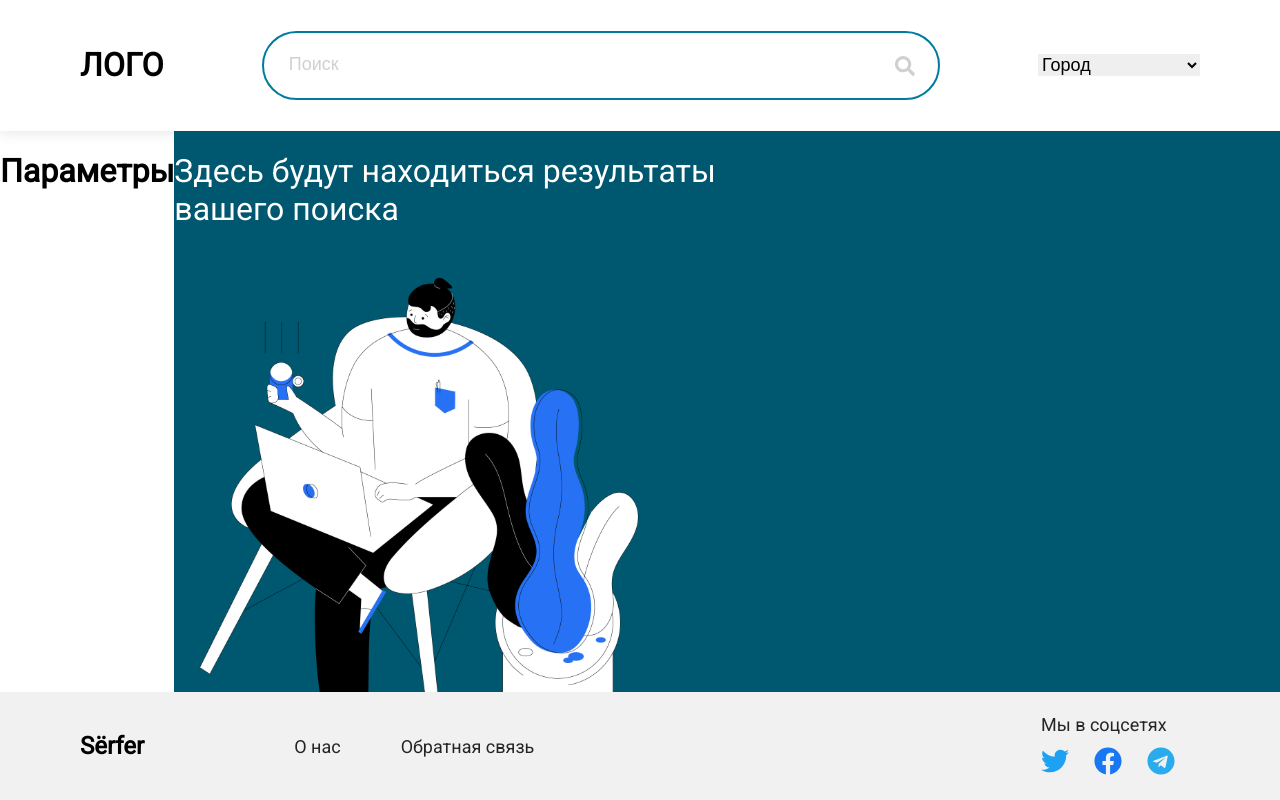
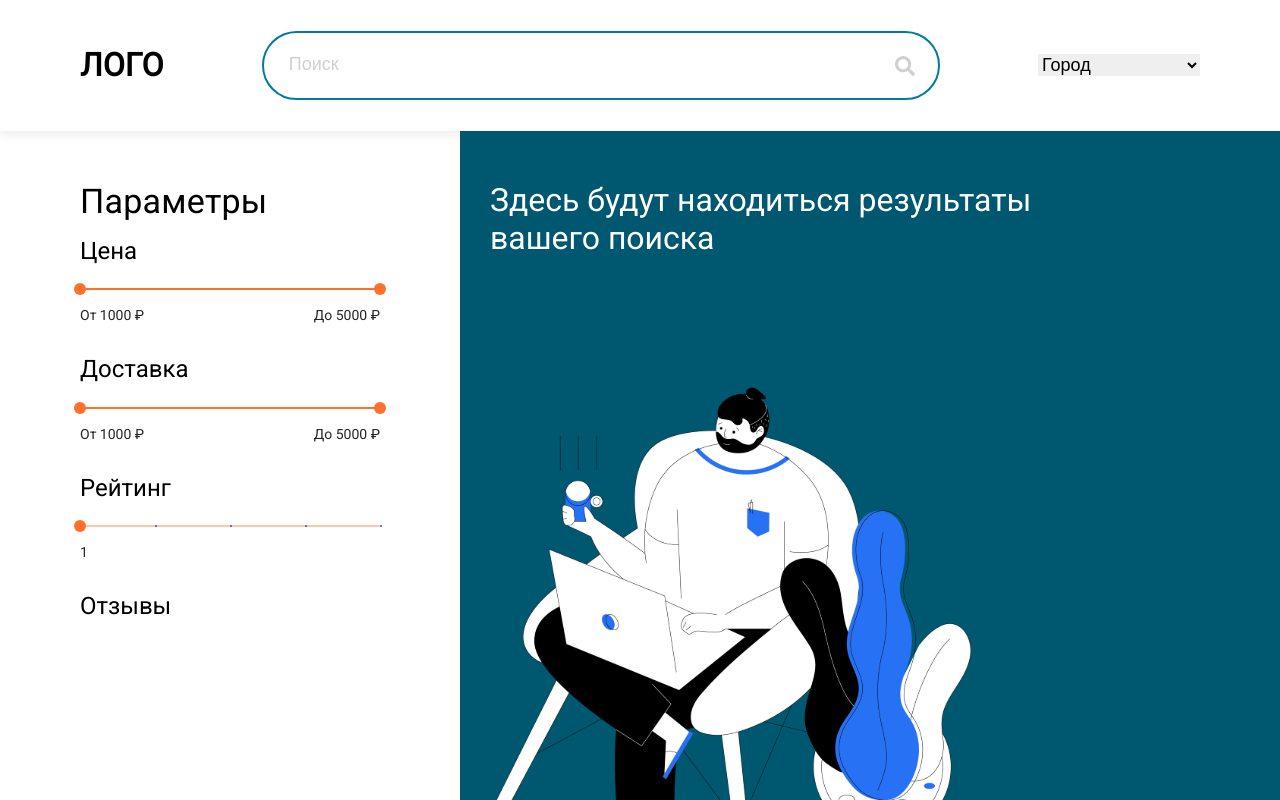
Before and after one commit to Syorfer/Serfer, a Next.js app: page / in a window 1280 px wide. Shown: the top 800 px of the page. Built offline with nearby package versions, Linux system fonts and the light colour scheme.

Commit message:
added material-ui, added sliders, styles update

```diff
--- a/components/Offer/EmptyOffer.jsx
+++ b/components/Offer/EmptyOffer.jsx
@@ -3,8 +3,15 @@ import Image from 'next/image';
 const EmptyOffer = () => {
   return (
     <>
-      <h1 className='offer__title'>Здесь будут находиться результаты вашего поиска</h1>
-      <Image src='/man.svg' alt='man-img' width={500} height={500} />
+      <h1 className='offer__title'>
+        Здесь будут находиться результаты вашего поиска
+      </h1>
+      <Image
+        src='/man.svg'
+        alt='man-img'
+        width={550}
+        height={550}
+      />
     </>
   );
 };
--- a/components/Params/Params.jsx
+++ b/components/Params/Params.jsx
@@ -1,7 +1,23 @@
+import CustomSlider from '../Sliders/CustomSlider';
+import Typography from '@material-ui/core/Typography';
+import RatingSlider from '../Sliders/RatingSlider';
+
 const Params = () => {
-    return (
-        <h1>Параметры</h1>
-     );
-}
+  return (
+    <div className='params'>
+      <Typography variant='h4' gutterBottom>
+        Параметры
+      </Typography>
+      <div className='params__price'>
+        <CustomSlider>Цена</CustomSlider>
+        <CustomSlider>Доставка</CustomSlider>
+        <RatingSlider>Рейтинг</RatingSlider>
+        <Typography id='discrete-slider' variant='h5' gutterBottom>
+          Отзывы
+        </Typography>
+      </div>
+    </div>
+  );
+};
 
 export default Params;
--- /dev/null
+++ b/components/Sliders/CustomSlider.jsx
@@ -0,0 +1,45 @@
+import React from 'react';
+import { makeStyles } from '@material-ui/core/styles';
+import Typography from '@material-ui/core/Typography';
+import Slider from '@material-ui/core/Slider';
+
+const useStyles = makeStyles({
+  root: {
+    width: 300,
+  },
+});
+
+function valuetext(value) {
+  return `${value}°C`;
+}
+
+const CustomSlider = ({ children }) => {
+  const classes = useStyles();
+  const [value, setValue] = React.useState([1000, 5000]);
+
+  const handleChange = (event, newValue) => {
+    setValue(newValue);
+  };
+
+  return (
+    <div className={classes.root}>
+      <Typography id='range-slider' variant='h5' gutterBottom>
+        {children}
+      </Typography>
+      <Slider
+        value={value}
+        onChange={handleChange}
+        min={1000}
+        max={5000}
+        aria-labelledby='range-slider'
+        getAriaValueText={valuetext}
+      />
+      <div className='flex justify-between mb-30'>
+        <p className='params__slider-value'>От {value[0]} ₽</p>
+        <p className='params__slider-value'>До {value[1]} ₽</p>
+      </div>
+    </div>
+  );
+};
+
+export default CustomSlider;
--- /dev/null
+++ b/components/Sliders/RatingSlider.jsx
@@ -0,0 +1,47 @@
+import React from 'react';
+import { makeStyles } from '@material-ui/core/styles';
+import Typography from '@material-ui/core/Typography';
+import Slider from '@material-ui/core/Slider';
+
+const useStyles = makeStyles({
+  root: {
+    width: 300,
+  },
+});
+
+function valuetext(value) {
+  return `${value}°C`;
+}
+
+const RatingSlider = ({ children }) => {
+  const [value, setValue] = React.useState(1);
+  const classes = useStyles();
+
+  const handleChange = (event, newValue) => {
+    setValue(newValue);
+  };
+
+  return (
+    <div className={classes.root}>
+      <Typography id='discrete-slider' variant='h5' gutterBottom>
+        {children}
+      </Typography>
+      <Slider
+        value={value}
+        onChange={handleChange}
+        defaultValue={0}
+        getAriaValueText={valuetext}
+        aria-labelledby='discrete-slider'
+        step={1}
+        marks
+        min={1}
+        max={5}
+      />
+      <div className='flex justify-between mb-30'>
+        <p className='params__slider-value'>{value}</p>
+      </div>
+    </div>
+  );
+};
+
+export default RatingSlider;
--- a/package.json
+++ b/package.json
@@ -27,6 +27,8 @@
     "@fortawesome/free-regular-svg-icons": "^5.15.3",
     "@fortawesome/free-solid-svg-icons": "^5.15.3",
     "@fortawesome/react-fontawesome": "^0.1.14",
+    "@material-ui/core": "^4.11.4",
+    "@material-ui/icons": "^4.11.2",
     "dotenv": "^9.0.2",
     "fastify": "^3.15.1",
     "fastify-nextjs": "^5.4.1",
--- a/styles/main.scss
+++ b/styles/main.scss
@@ -51,15 +51,29 @@ main {
   justify-content: space-between;
 }
 
+.params {
+  padding: 50px 80px 0;
+  &__price {
+    width: 300px;
+  }
+  &__slider-value {
+    font-size: 14px;
+    color: $textColor;
+    margin: 0;
+  }
+}
+
 .offer {
   background: $dark-blue;
   width: 100%;
+  height: 100vh;
   &__title {
     color: #fff;
     font-weight: 500;
     font-size: 32px;
     line-height: 38px;
     width: 550px;
+    margin: 50px 0 100px 30px;
   }
 }
 
@@ -69,10 +83,6 @@ main {
   display: flex;
   align-items: center;
   justify-content: space-between;
-  position: fixed;
-  right: 0;
-  bottom: 0;
-  left: 0;
   &__logo {
     margin-right: 150px;
   }
@@ -92,6 +102,9 @@ main {
   }
 }
 
+
+// social links
+
 .twitter {
   color: #1da1f2;
 }
@@ -104,6 +117,9 @@ main {
   color: #2aabee;
 }
 
+
+// flexbox classes
+
 .flex {
   display: flex;
 }
@@ -112,8 +128,19 @@ main {
   align-items: center;
 }
 
+.justify-between {
+  justify-content: space-between;
+}
+
+
+// margins
+
 .mt-10 {
   margin-top: 10px;
+}
+
+.mt-30 {
+  margin-top: 30px;
 }
 
 .mr-25 {
@@ -123,3 +150,22 @@ main {
 .mr-60 {
   margin-right: 60px;
 }
+
+.mb-30 {
+  margin-bottom: 30px;
+}
+
+.ml-80 {
+  margin-left: 80px;
+}
+
+
+// Material UI styles changed
+
+.MuiSlider {
+  &-thumb,
+  &-rail,
+  &-track {
+    color: $orange;
+  }
+}
--- a/styles/variables.scss
+++ b/styles/variables.scss
@@ -3,3 +3,4 @@ $dark-blue: #005870;
 $blue: #017C9E;
 $textColor: #252525;
 $light-grey: #D0D0D0;
+$orange: #FF702A;
```
Also changed, not shown: 1 other file (tests, documents, lock files or other folders).
